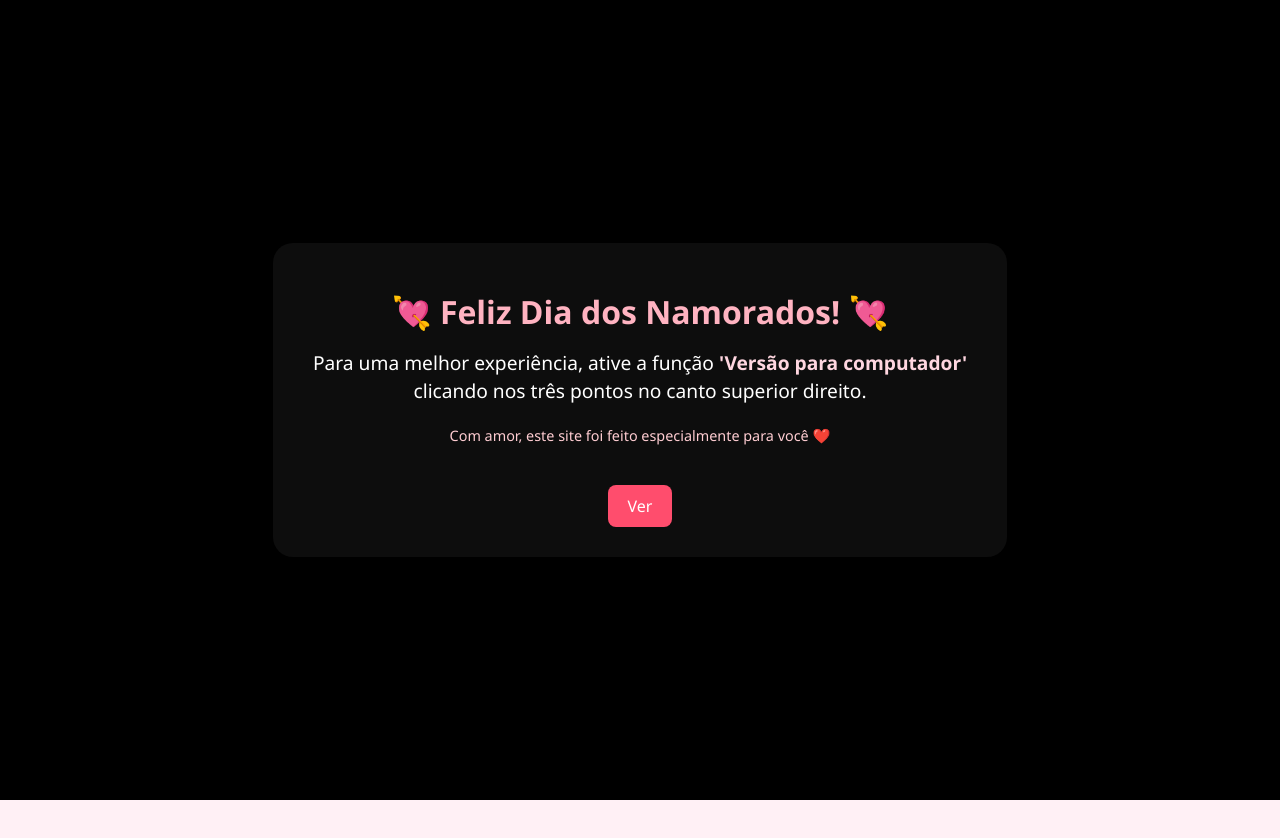
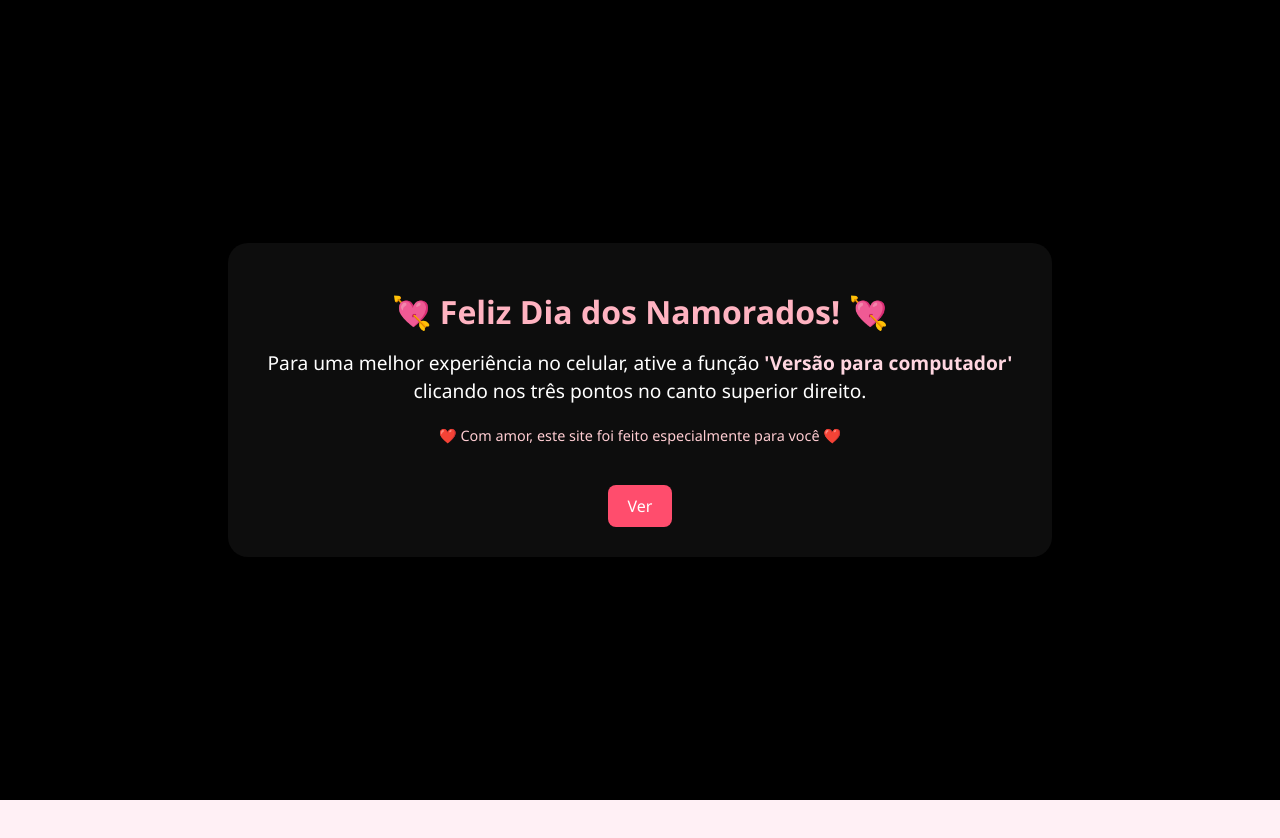
Before and after one commit to JoseWillians/meu-amor-site, a React (Vite) app: page / in a window 1280 px wide. Shown: the top 838 px of the page. Built offline with nearby package versions, Linux system fonts and the light colour scheme.

Commit message:
Alteração pra celular

```diff
--- a/src/assets/components/IntroScreen.jsx
+++ b/src/assets/components/IntroScreen.jsx
@@ -24,10 +24,10 @@ const IntroScreen = () => {
       <div className="intro-box">
         <h1>💘 Feliz Dia dos Namorados! 💘</h1>
         <p>
-          Para uma melhor experiência, ative a função <strong>'Versão para computador'</strong><br />
+          Para uma melhor experiência no celular, ative a função <strong>'Versão para computador'</strong><br />
           clicando nos três pontos no canto superior direito.
         </p>
-        <p className="small">Com amor, este site foi feito especialmente para você ❤️</p>
+        <p className="small">❤️ Com amor, este site foi feito especialmente para você ❤️</p>
         <button className="intro-btn" onClick={handleClose}>Ver</button>
       </div>
       {hearts}
```
